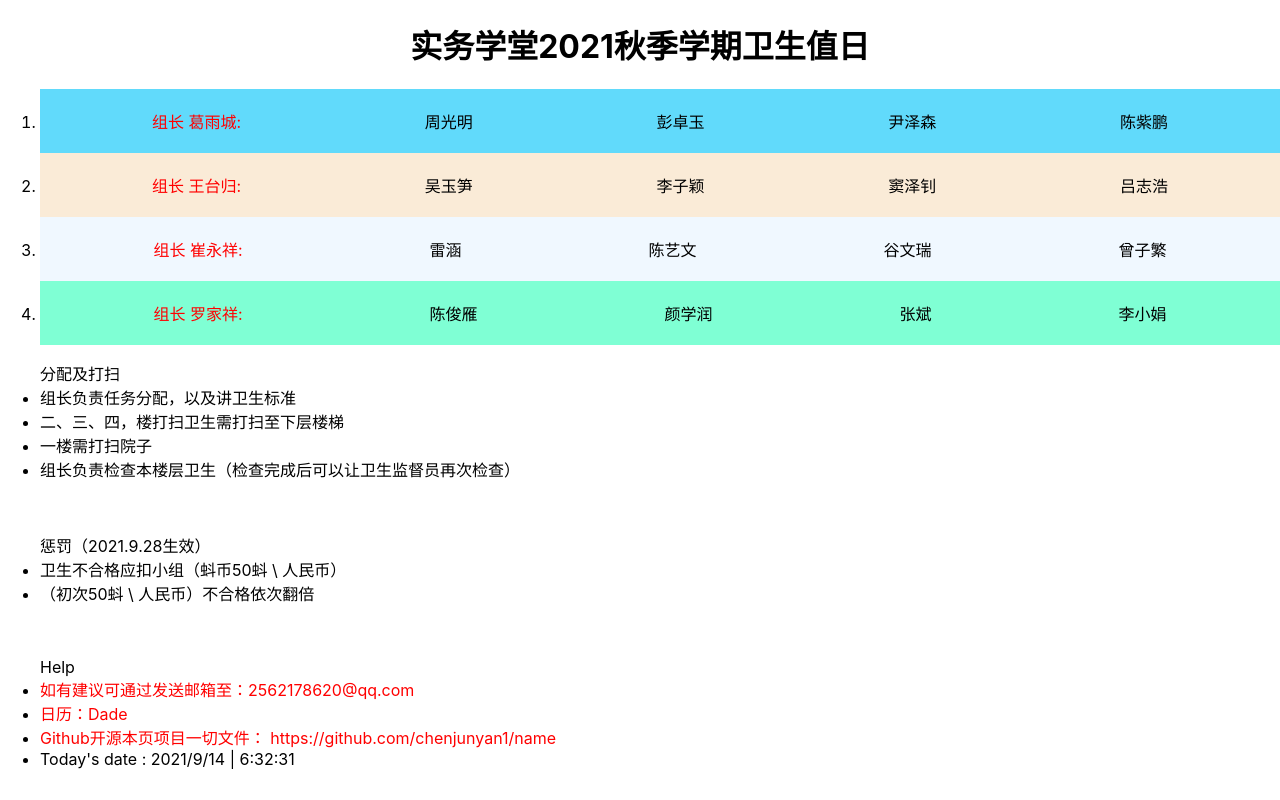
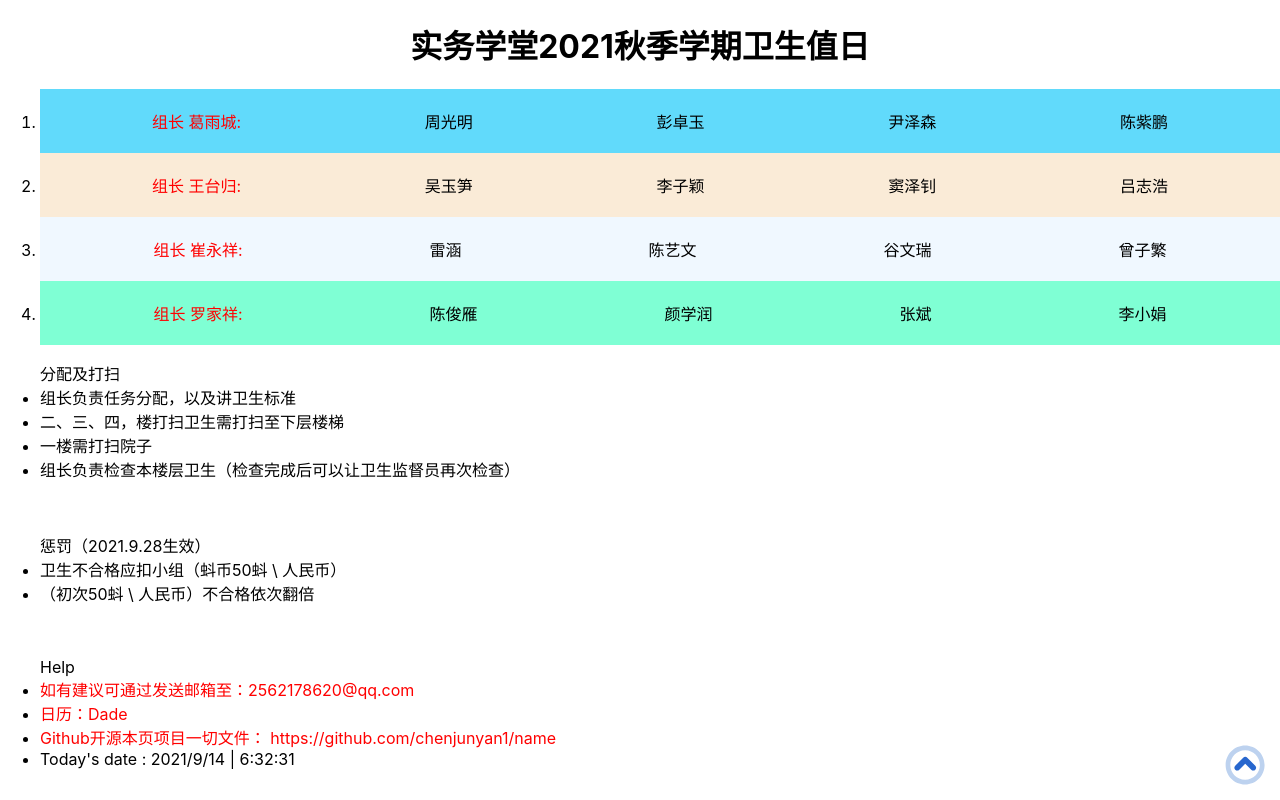
Before and after one commit to chenjunyan1/Hygiene, a React (Create React App) app in the folder value/: page / in a window 1280 px wide. Shown: the top 800 px of the page. Built offline with nearby package versions, Linux system fonts and the light colour scheme.

Commit message:
updata one key upTop

```diff
--- a/value/src/App.css
+++ b/value/src/App.css
@@ -5,6 +5,19 @@
 .App-logo {
   height: 40vmin;
   pointer-events: none;
+}
+
+.xiangshang{
+  width: 50px;
+  height: 50px;
+  bottom: 10px;
+  right: 10px;
+  position: fixed;
+}
+
+.xiangshang>img{
+  width: 50px;
+  height: 50px;
 }
 h1{
   text-align: center;
--- a/value/src/App.js
+++ b/value/src/App.js
@@ -50,8 +50,12 @@ class App extends Component {
     } else {
       alert("输入日期格式错误或不是周二日期 " + "\n" + "九月十四日 输入格式： 9-14")
     }
-
-
+  }
+  handclick() {
+    let anchorElement = document.getElementById('zhiri');
+    if (anchorElement) {
+      anchorElement.scrollIntoView({ behavior: "smooth", });
+    }
   }
   render() {
 
@@ -102,8 +106,10 @@ class App extends Component {
 
     return (
       <div>
-
-        <h1>
+        <div className="xiangshang" onClick={this.handclick.bind(this)}>
+          <img src="shang_home.svg" />
+        </div>
+        <h1 id="zhiri">
           实务学堂2021秋季学期卫生值日
         </h1>
         <div className="list">
```
Also changed, not shown: value/public/shang_home.svg (added).
